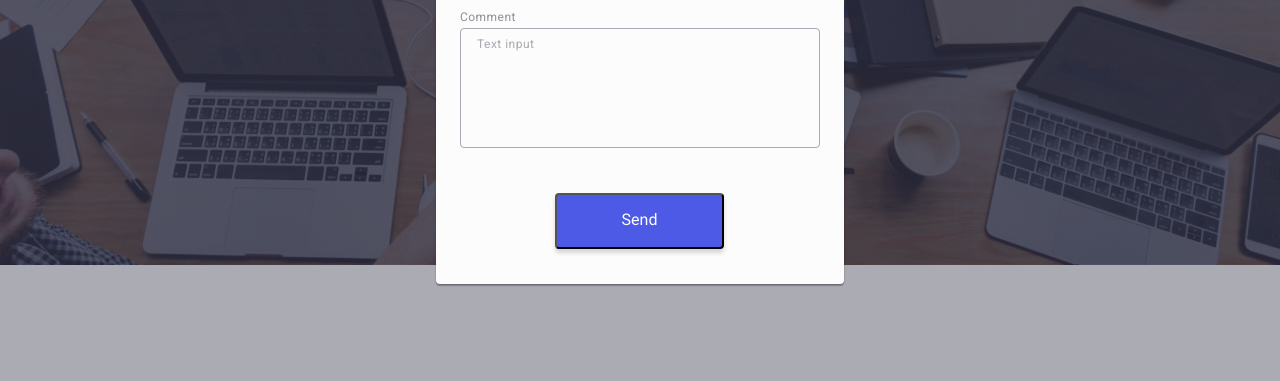
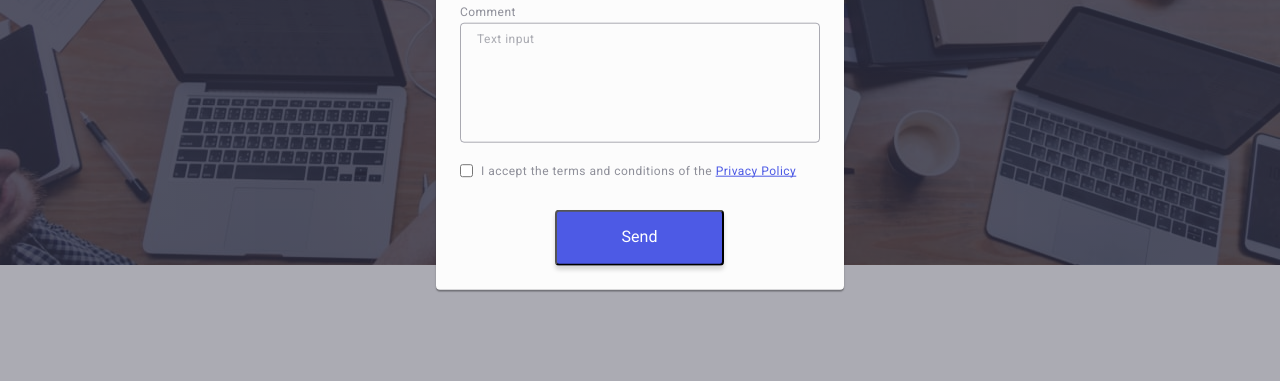
Before and after one commit to AlinaChorna7/goit-markup-hw-05, a plain HTML site: page index.html in a window 1280 px wide. Shown: the part 408-789 px from the top of the page. Drawn offline with nearby package versions, Linux system fonts and the light colour scheme.

Commit message:
add initial files

```diff
--- a/css/styles.css
+++ b/css/styles.css
@@ -678,6 +678,29 @@ letter-spacing: 0.04em;
 color:  rgba(46, 47, 66, 0.4);
 }
 
+
+
+.check-flex{
+    display: flex;
+    gap: 8px;
+}
+
+.check-link{
+    text-decoration: underline;
+    color: #4d5ae5;
+    text-decoration-skip-ink: none;
+}
+
+.check-button{
+font-weight: 400;
+font-size: 12px;
+line-height: 117%;
+letter-spacing: 0.04em;
+color:  #8e8f99;
+widows: 338px;
+
+}
+
 .send-button{
     border-radius: 4px;
 padding: 16px 32px;
--- a/index.html
+++ b/index.html
@@ -632,6 +632,20 @@
               class="modal-text"
             ></textarea>
           </div>
+          <div class="modal-wrap check-flex">
+            <input
+              type="checkbox"
+              id="accept"
+              name="accept"
+              value="accept"
+              class="radio-input"
+              required
+            />
+            <label for="accept" class="check-button"
+              >I accept the terms and conditions of the
+              <a href="" class="check-link"> Privacy Policy</a></label
+            >
+          </div>
           <button type="submit" class="send-button">Send</button>
         </form>
       </div>
```
